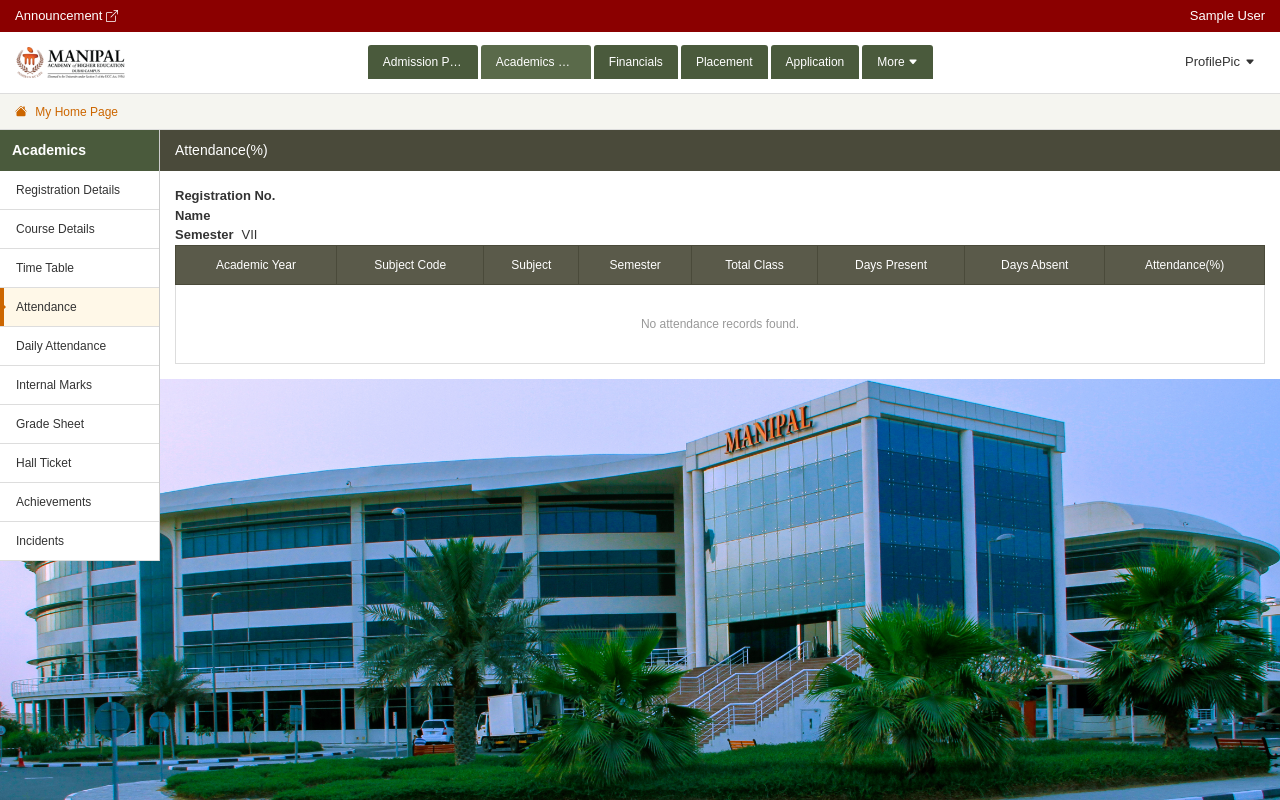
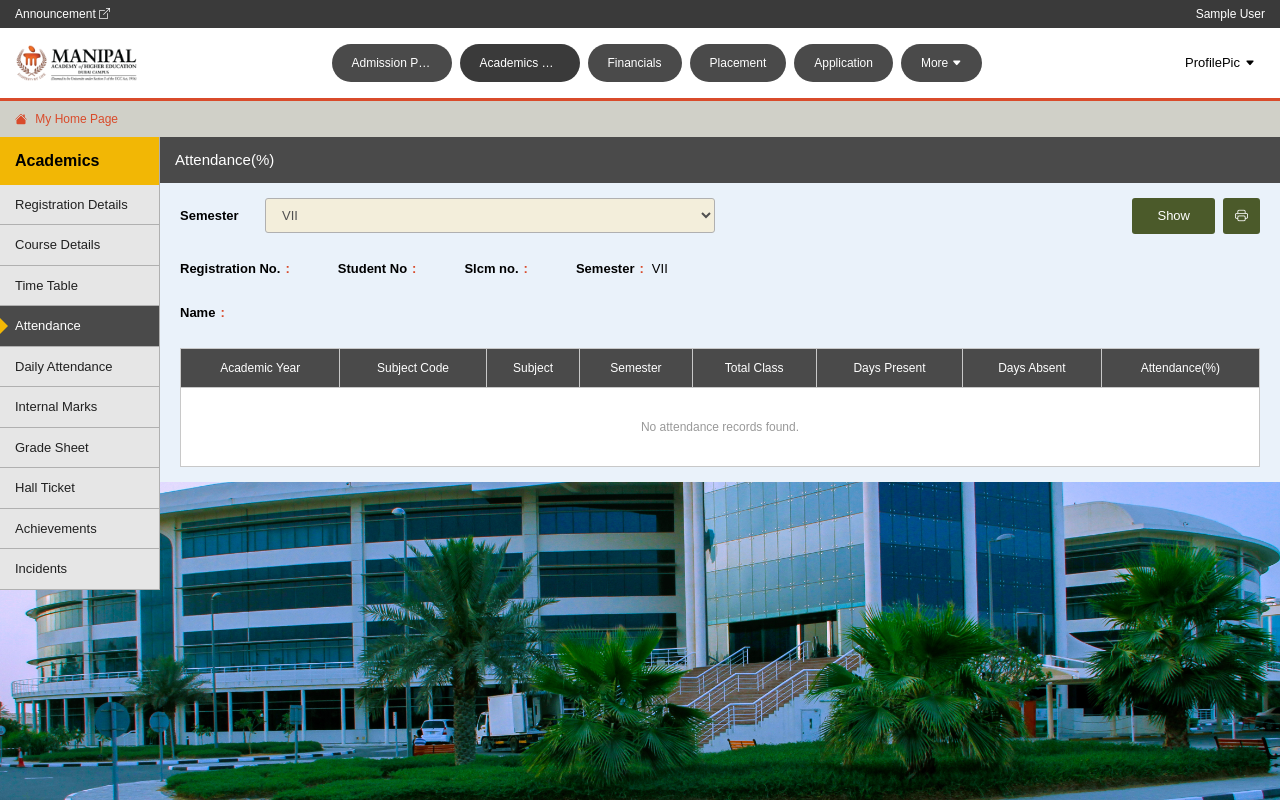
Before and after one commit to Db2203/Smart_Attendance, a Flask app: template web/app/templates/student/slcm_dashboard.html in a window 1280 px wide. Run offline with Flask 3, Linux system fonts and the light colour scheme; the template is opened without the code that fills it, so the values that code supplies are empty; the visitor is signed in with stand-in values (Sample User, id 1).

Commit message:
Update SLCM UI with exact color scheme from reference
- Update CSS with exact colors from reference JSON
- Navigation tabs: Dark gray #4A4A4A rounded
- Sidebar: Light gray #E6E6E6, yellow #F2B705 header
- Selected item: Dark gray #4A4A4A with yellow indicator
- Content panel: Light blue #EAF2FA background
- Semester dropdown: Light beige #F3EEDB
- Buttons: Olive green #4B5A2A
- Table header: Dark gray #4A4A4A
- Breadcrumb: Orange/red #D94B2B
- Red section line under header #D94B2B
- Remove blue gradient, use campus background directly

Co-Authored-By: Claude Opus 4.5 <noreply@anthropic.com>

```diff
--- a/web/app/static/css/slcm.css
+++ b/web/app/static/css/slcm.css
@@ -1,21 +1,78 @@
 /* SLCM (Student Life Cycle Management) Portal Style - Exact Clone */
 
 :root {
-    --slcm-red: #8B0000;
-    --slcm-olive: #4a5a3c;
-    --slcm-olive-dark: #3d4a32;
-    --slcm-olive-header: #5a6a4a;
-    --slcm-orange: #cc6600;
-    --slcm-orange-light: #ff8c00;
-    --slcm-dark-header: #4a4a3a;
-    --slcm-table-header: #5a5a4a;
-    --slcm-sidebar-bg: #f0f0e8;
-    --slcm-sidebar-header: #4a5a3c;
-    --slcm-white: #ffffff;
-    --slcm-light-bg: #f5f5f0;
-    --slcm-border: #ccc;
-    --slcm-text: #333;
-    --slcm-text-muted: #666;
+    /* Announcement Bar */
+    --announcement-bg: #3A3A3A;
+    --announcement-text: #FFFFFF;
+
+    /* Logo Area */
+    --logo-bg: #FFFFFF;
+    --logo-icon-text: #6B2B2B;
+    --logo-title-text: #000000;
+
+    /* Navigation Tabs */
+    --nav-tab-bg: #4A4A4A;
+    --nav-tab-text: #FFFFFF;
+    --nav-active-line: #D94B2B;
+
+    /* User Info */
+    --user-text: #000000;
+
+    /* Sidebar */
+    --sidebar-bg: #E6E6E6;
+    --sidebar-border: #B0B0B0;
+
+    /* Sidebar Title (Academics) */
+    --sidebar-title-bg: #F2B705;
+    --sidebar-title-text: #000000;
+
+    /* Sidebar Menu Items */
+    --sidebar-item-bg: #E6E6E6;
+    --sidebar-item-text: #202020;
+
+    /* Sidebar Selected Item */
+    --sidebar-selected-bg: #4A4A4A;
+    --sidebar-selected-text: #FFFFFF;
+    --sidebar-selected-indicator: #F2B705;
+
+    /* Content Tab Header */
+    --content-tab-bg: #4A4A4A;
+    --content-tab-text: #FFFFFF;
+
+    /* Content Panel */
+    --content-panel-bg: #EAF2FA;
+
+    /* Labels */
+    --label-text: #000000;
+
+    /* Semester Dropdown */
+    --dropdown-bg: #F3EEDB;
+    --dropdown-border: #B0B0B0;
+    --dropdown-arrow: #505050;
+
+    /* Buttons */
+    --button-bg: #4B5A2A;
+    --button-text: #FFFFFF;
+
+    /* Table */
+    --table-border: #B0B0B0;
+    --table-grid: #C8C8C8;
+
+    /* Table Header */
+    --table-header-bg: #4A4A4A;
+    --table-header-text: #FFFFFF;
+
+    /* Table Rows */
+    --table-row-odd-bg: #FFFFFF;
+    --table-row-even-bg: #F2F2F2;
+    --table-row-text: #202020;
+
+    /* Breadcrumb */
+    --breadcrumb-text: #D94B2B;
+    --section-line: #D94B2B;
+
+    /* Legacy variables */
+    --slcm-orange: #D94B2B;
 }
 
 * {
@@ -27,21 +84,21 @@
 body {
     font-family: Arial, Helvetica, sans-serif;
     background: url('../images/campus-bg.jpg') center bottom/100% auto no-repeat fixed;
-    background-color: #e8e8e0;
-    color: var(--slcm-text);
+    background-color: #d0d0c8;
+    color: #333;
     min-height: 100vh;
     font-size: 13px;
 }
 
 /* ===== Announcement Bar ===== */
 .slcm-announcement-bar {
-    background-color: var(--slcm-red);
-    color: white;
-    padding: 6px 15px;
+    background-color: var(--announcement-bg);
+    color: var(--announcement-text);
+    padding: 5px 15px;
     display: flex;
     justify-content: space-between;
     align-items: center;
-    font-size: 13px;
+    font-size: 12px;
 }
 
 .slcm-announcement-bar .announcement-left {
@@ -51,27 +108,27 @@ body {
 }
 
 .slcm-announcement-bar .announcement-left a {
-    color: white;
+    color: var(--announcement-text);
     text-decoration: none;
 }
 
 .slcm-announcement-bar .announcement-left i {
-    font-size: 12px;
+    font-size: 11px;
 }
 
 .slcm-announcement-bar .user-info {
-    color: white;
-    font-size: 13px;
+    color: var(--announcement-text);
+    font-size: 12px;
 }
 
 /* ===== Header ===== */
 .slcm-header {
-    background-color: var(--slcm-white);
-    padding: 8px 15px;
+    background-color: var(--logo-bg);
+    padding: 10px 15px;
     display: flex;
     justify-content: space-between;
     align-items: center;
-    border-bottom: 1px solid #ddd;
+    border-bottom: 3px solid var(--nav-active-line);
 }
 
 .slcm-logo {
@@ -80,75 +137,39 @@ body {
 }
 
 .slcm-logo img {
-    height: 45px;
+    height: 50px;
     width: auto;
-}
-
-.slcm-logo-placeholder {
-    height: 45px;
-    display: flex;
-    align-items: center;
-    gap: 8px;
-}
-
-.slcm-logo-placeholder .logo-icon {
-    width: 40px;
-    height: 40px;
-    background: linear-gradient(135deg, #1a3a6e, #2a4a8e);
-    border-radius: 50%;
-    display: flex;
-    align-items: center;
-    justify-content: center;
-    color: white;
-    font-weight: bold;
-    font-size: 11px;
-}
-
-.slcm-logo-placeholder .logo-text {
-    font-size: 18px;
-    font-weight: bold;
-    color: #1a3a6e;
-    line-height: 1.1;
-}
-
-.slcm-logo-placeholder .logo-text small {
-    display: block;
-    font-size: 9px;
-    font-weight: normal;
-    color: #666;
-    text-transform: uppercase;
-    letter-spacing: 0.5px;
 }
 
 /* ===== Navigation Tabs ===== */
 .slcm-nav-tabs {
     display: flex;
     align-items: center;
-    gap: 3px;
+    gap: 8px;
 }
 
 .slcm-nav-tab {
-    background-color: var(--slcm-olive);
-    color: white;
-    padding: 8px 15px;
+    background-color: var(--nav-tab-bg);
+    color: var(--nav-tab-text);
+    padding: 10px 20px;
     text-decoration: none;
     font-size: 12px;
-    border-radius: 3px 3px 0 0;
-    transition: background-color 0.2s;
+    border-radius: 20px;
+    transition: all 0.2s;
     white-space: nowrap;
     overflow: hidden;
     text-overflow: ellipsis;
-    max-width: 110px;
+    max-width: 120px;
 }
 
 .slcm-nav-tab:hover {
-    background-color: var(--slcm-olive-dark);
-    color: white;
+    background-color: #5a5a5a;
+    color: var(--nav-tab-text);
 }
 
 .slcm-nav-tab.active {
-    background-color: var(--slcm-olive-header);
-    color: white;
+    background-color: #3a3a3a;
+    color: var(--nav-tab-text);
 }
 
 /* ===== Profile Dropdown ===== */
@@ -165,7 +186,7 @@ body {
     border: none;
     cursor: pointer;
     font-size: 13px;
-    color: var(--slcm-text);
+    color: var(--user-text);
     padding: 5px 10px;
 }
 
@@ -209,13 +230,12 @@ body {
 
 /* ===== Breadcrumb ===== */
 .slcm-breadcrumb {
-    background-color: var(--slcm-light-bg);
+    background-color: transparent;
     padding: 8px 15px;
-    border-bottom: 1px solid #ddd;
 }
 
 .slcm-breadcrumb a {
-    color: var(--slcm-orange);
+    color: var(--breadcrumb-text);
     text-decoration: none;
     font-size: 12px;
 }
@@ -226,6 +246,7 @@ body {
 
 .slcm-breadcrumb i {
     margin-right: 5px;
+    color: var(--breadcrumb-text);
 }
 
 /* ===== Main Layout ===== */
@@ -237,16 +258,17 @@ body {
 /* ===== Sidebar ===== */
 .slcm-sidebar {
     width: 160px;
-    background-color: white;
+    background-color: var(--sidebar-bg);
     flex-shrink: 0;
-    border-right: 1px solid #ccc;
+    border-right: 1px solid var(--sidebar-border);
 }
 
+/* Sidebar Title - Academics (Yellow) */
 .slcm-sidebar-header {
-    background-color: var(--slcm-sidebar-header);
-    color: white;
-    padding: 10px 12px;
-    font-size: 14px;
+    background-color: var(--sidebar-title-bg);
+    color: var(--sidebar-title-text);
+    padding: 12px 15px;
+    font-size: 16px;
     font-weight: bold;
 }
 
@@ -257,42 +279,41 @@ body {
 }
 
 .slcm-sidebar-item {
-    border-bottom: 1px solid #ddd;
+    border-bottom: 1px solid var(--sidebar-border);
 }
 
 .slcm-sidebar-link {
     display: block;
-    padding: 10px 12px;
-    color: var(--slcm-text);
+    padding: 10px 15px;
+    color: var(--sidebar-item-text);
     text-decoration: none;
-    font-size: 12px;
-    background-color: white;
-    border-left: 4px solid transparent;
+    font-size: 13px;
+    background-color: var(--sidebar-item-bg);
     transition: all 0.15s;
+    position: relative;
 }
 
 .slcm-sidebar-link:hover {
-    background-color: #f8f8f0;
+    background-color: #d6d6d6;
 }
 
+/* Selected Menu Item - Dark Gray with Yellow indicator */
 .slcm-sidebar-link.active {
-    background-color: #fff8e8;
-    border-left-color: var(--slcm-orange);
-    color: var(--slcm-text);
-    position: relative;
+    background-color: var(--sidebar-selected-bg);
+    color: var(--sidebar-selected-text);
 }
 
 .slcm-sidebar-link.active::before {
     content: '';
     position: absolute;
-    left: -4px;
+    left: 0;
     top: 50%;
     transform: translateY(-50%);
     width: 0;
     height: 0;
-    border-top: 6px solid transparent;
-    border-bottom: 6px solid transparent;
-    border-left: 6px solid var(--slcm-orange);
+    border-top: 8px solid transparent;
+    border-bottom: 8px solid transparent;
+    border-left: 8px solid var(--sidebar-selected-indicator);
 }
 
 /* ===== Content Area ===== */
@@ -300,87 +321,30 @@ body {
     flex: 1;
     display: flex;
     flex-direction: column;
-    background-color: white;
 }
 
+/* Content Header - Attendance(%) */
 .slcm-content-header {
-    background-color: var(--slcm-dark-header);
-    color: white;
-    padding: 10px 15px;
-    font-size: 14px;
+    background-color: var(--content-tab-bg);
+    color: var(--content-tab-text);
+    padding: 12px 15px;
+    font-size: 15px;
     font-weight: normal;
 }
 
 .slcm-content-body {
-    background-color: white;
-    padding: 15px;
+    background-color: var(--content-panel-bg);
+    padding: 15px 20px;
 }
 
-/* ===== Semester Selector Row ===== */
-.slcm-semester-row {
-    display: flex;
-    align-items: center;
-    gap: 15px;
-    margin-bottom: 15px;
-    padding-bottom: 15px;
-    border-bottom: 1px solid #ddd;
-}
-
-.slcm-semester-row label {
-    font-size: 13px;
-    font-weight: bold;
-    color: var(--slcm-text);
-    min-width: 70px;
-}
-
-.slcm-semester-select {
-    flex: 1;
-    max-width: 400px;
-    padding: 6px 10px;
-    border: 1px solid #999;
-    background-color: var(--slcm-olive);
-    color: white;
-    font-size: 12px;
-    border-radius: 2px;
-}
-
-.slcm-action-buttons {
-    display: flex;
-    gap: 8px;
-    margin-left: auto;
-}
-
-.slcm-btn-show {
-    background-color: var(--slcm-olive);
-    color: white;
-    border: none;
-    padding: 6px 20px;
-    font-size: 12px;
-    cursor: pointer;
-    border-radius: 2px;
-}
-
-.slcm-btn-show:hover {
-    background-color: var(--slcm-olive-dark);
-}
-
-.slcm-btn-print {
-    background-color: var(--slcm-olive);
-    color: white;
-    border: none;
-    padding: 6px 10px;
-    font-size: 12px;
-    cursor: pointer;
-    border-radius: 2px;
-}
-
-/* ===== Student Info Row ===== */
-.slcm-student-info {
+/* ===== Info Bar (Student Info) ===== */
+.slcm-info-bar {
     display: flex;
     flex-wrap: wrap;
-    gap: 30px;
+    gap: 10px 40px;
     margin-bottom: 15px;
-    font-size: 12px;
+    padding: 10px 0;
+    font-size: 13px;
 }
 
 .slcm-info-item {
@@ -390,61 +354,143 @@ body {
 
 .slcm-info-label {
     font-weight: bold;
-    color: var(--slcm-text);
+    color: var(--label-text);
+    margin-right: 5px;
+}
+
+.slcm-info-value {
+    color: var(--label-text);
+}
+
+.slcm-info-value::before {
+    content: ':';
+    color: var(--slcm-orange);
+    font-weight: bold;
     margin-right: 8px;
 }
 
-.slcm-info-separator {
-    color: var(--slcm-orange);
-    margin-right: 8px;
-    font-weight: bold;
+/* ===== Semester Row ===== */
+.slcm-semester-row {
+    display: flex;
+    align-items: center;
+    gap: 15px;
+    margin-bottom: 15px;
 }
 
-.slcm-info-value {
-    color: var(--slcm-text);
+.slcm-semester-row label {
+    font-size: 13px;
+    font-weight: bold;
+    color: var(--label-text);
+    min-width: 70px;
+}
+
+/* Semester Dropdown - Light beige */
+.slcm-semester-select {
+    flex: 1;
+    max-width: 450px;
+    padding: 8px 12px;
+    border: 1px solid var(--dropdown-border);
+    background-color: var(--dropdown-bg);
+    color: var(--dropdown-arrow);
+    font-size: 13px;
+    border-radius: 3px;
+    cursor: pointer;
+}
+
+.slcm-action-buttons {
+    display: flex;
+    gap: 8px;
+    margin-left: auto;
+}
+
+/* Buttons - Olive Green */
+.slcm-btn-show {
+    background-color: var(--button-bg);
+    color: var(--button-text);
+    border: none;
+    padding: 8px 25px;
+    font-size: 13px;
+    cursor: pointer;
+    border-radius: 3px;
+}
+
+.slcm-btn-show:hover {
+    background-color: #5b6a3a;
+}
+
+.slcm-btn-print {
+    background-color: var(--button-bg);
+    color: var(--button-text);
+    border: none;
+    padding: 8px 12px;
+    font-size: 13px;
+    cursor: pointer;
+    border-radius: 3px;
+}
+
+.slcm-btn-print:hover {
+    background-color: #5b6a3a;
 }
 
 /* ===== SLCM Table ===== */
 .slcm-table-container {
     overflow-x: auto;
+    margin-top: 15px;
 }
 
 .slcm-table {
     width: 100%;
     border-collapse: collapse;
     font-size: 12px;
+    border: 1px solid var(--table-border);
 }
 
+/* Table Header */
 .slcm-table th {
-    background-color: var(--slcm-table-header);
-    color: white;
+    background-color: var(--table-header-bg);
+    color: var(--table-header-text);
     padding: 10px 8px;
     text-align: center;
     font-weight: normal;
     font-size: 12px;
-    border: 1px solid #4a4a3a;
+    border: 1px solid var(--table-grid);
 }
 
+/* Table Body */
 .slcm-table td {
     padding: 10px 8px;
-    border: 1px solid #ddd;
+    border: 1px solid var(--table-grid);
     text-align: center;
     vertical-align: middle;
-    background-color: white;
+    background-color: var(--table-row-odd-bg);
+    color: var(--table-row-text);
 }
 
 .slcm-table tbody tr:nth-child(even) td {
-    background-color: #f8f8f5;
+    background-color: var(--table-row-even-bg);
 }
 
 .slcm-table tbody tr:hover td {
-    background-color: #f0f0e8;
+    background-color: #e8e8e8;
 }
 
 /* Subject code column - left aligned */
 .slcm-table td.subject-code {
     text-align: left;
     padding-left: 15px;
+}
+
+/* Attendance percentage colors */
+.slcm-table td.attendance-good {
+    color: #2a7a2a;
+}
+
+.slcm-table td.attendance-warning {
+    color: #cc6600;
+}
+
+.slcm-table td.attendance-danger {
+    color: #cc0000;
 }
 
 /* ===== Teacher Dashboard Styles ===== */
--- a/web/app/templates/student/slcm_dashboard.html
+++ b/web/app/templates/student/slcm_dashboard.html
@@ -44,6 +44,24 @@
 <main class="slcm-content">
     <div class="slcm-content-header">Attendance(%)</div>
     <div class="slcm-content-body">
+        <!-- Semester Selector Row -->
+        <div class="slcm-semester-row">
+            <label>Semester</label>
+            <select class="slcm-semester-select">
+                <option value="VII" selected>VII</option>
+                <option value="VI">VI</option>
+                <option value="V">V</option>
+                <option value="IV">IV</option>
+                <option value="III">III</option>
+                <option value="II">II</option>
+                <option value="I">I</option>
+            </select>
+            <div class="slcm-action-buttons">
+                <button class="slcm-btn-show">Show</button>
+                <button class="slcm-btn-print"><i class="bi bi-printer"></i></button>
+            </div>
+        </div>
+
         <!-- Student Info Bar -->
         <div class="slcm-info-bar">
             <div class="slcm-info-item">
@@ -51,12 +69,22 @@
                 <span class="slcm-info-value">{{ student.reg_no }}</span>
             </div>
             <div class="slcm-info-item">
-                <span class="slcm-info-label">Name</span>
-                <span class="slcm-info-value">{{ student.name }}</span>
+                <span class="slcm-info-label">Student No</span>
+                <span class="slcm-info-value">{{ student.reg_no }}</span>
+            </div>
+            <div class="slcm-info-item">
+                <span class="slcm-info-label">Slcm no.</span>
+                <span class="slcm-info-value">{{ student.reg_no }}</span>
             </div>
             <div class="slcm-info-item">
                 <span class="slcm-info-label">Semester</span>
                 <span class="slcm-info-value">VII</span>
+            </div>
+        </div>
+        <div class="slcm-info-bar" style="margin-top: 0; padding-top: 0;">
+            <div class="slcm-info-item">
+                <span class="slcm-info-label">Name</span>
+                <span class="slcm-info-value">{{ student.name }}</span>
             </div>
         </div>
 
@@ -90,15 +118,13 @@
                         {% set percentage = (present / total * 100)|round(2) if total > 0 else 0 %}
                         <tr>
                             <td>2025-2026</td>
-                            <td class="subject-code">{{ cls.code }}</td>
+                            <td>{{ cls.code }}</td>
                             <td>{{ cls.name }}</td>
                             <td>VII</td>
                             <td>{{ total }}</td>
                             <td>{{ present }}</td>
                             <td>{{ absent }}</td>
-                            <td class="{% if percentage >= 75 %}attendance-good{% elif percentage >= 65 %}attendance-warning{% else %}attendance-danger{% endif %}">
-                                {{ "%.2f"|format(percentage) }}%
-                            </td>
+                            <td>{{ "%.2f"|format(percentage) }}</td>
                         </tr>
                         {% endfor %}
                     {% else %}
```
Also changed, not shown: other parts of web/app/static/css/slcm.css (+22 -22 lines).
